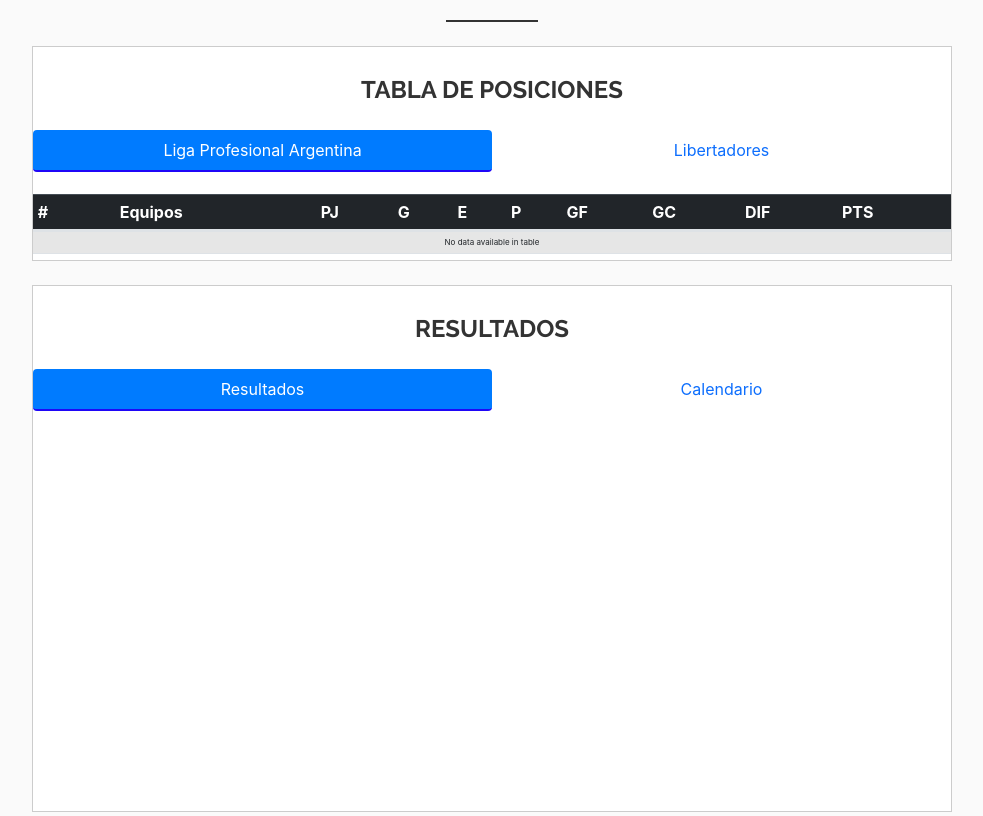
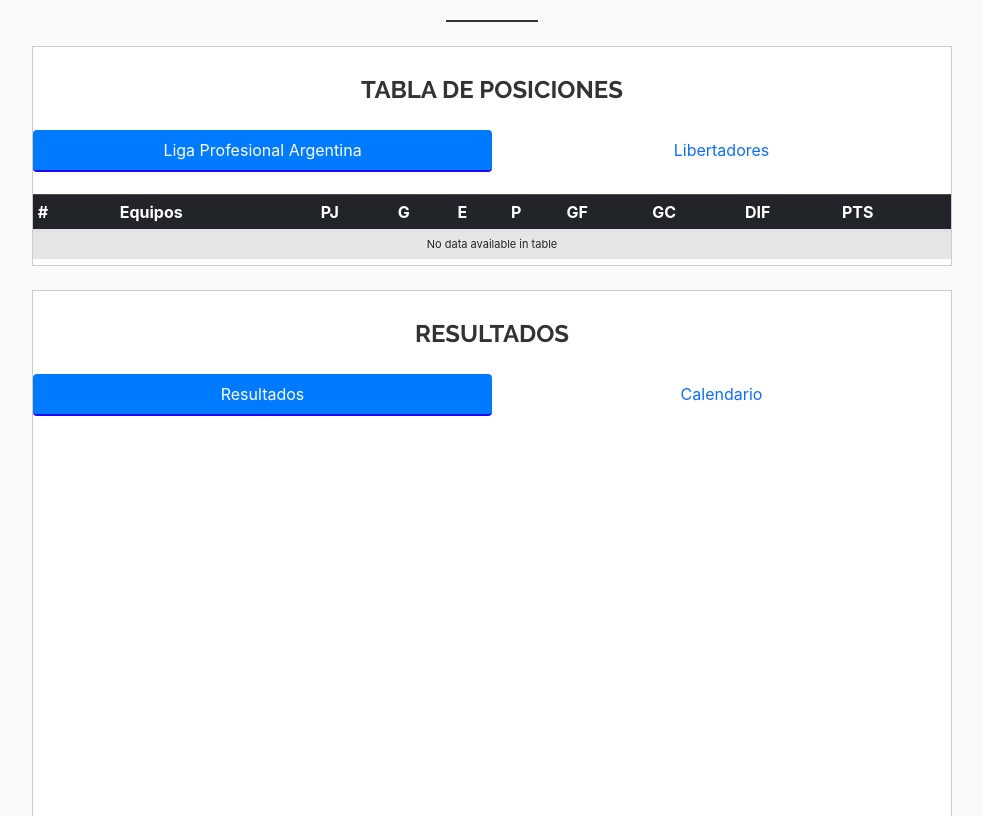
Before and after one commit to mauroac26/proyectoVelez, a Django app: page / in a window 1280 px wide. Shown: the part 3356-4172 px from the top of the page, without its empty margins (148-1131 px from the left). Run offline with Django 3.2, Linux system fonts and the light colour scheme; data that the repository does not hold is empty; some libraries are stand-ins or nearby versions.

Commit message:
cambios fo-size td

```diff
--- a/main/static/css/style.css
+++ b/main/static/css/style.css
@@ -1215,7 +1215,7 @@ div#preloader {
 }
 
 table td{
-  font-size: 8px;
+  font-size: 11px;
 }
 /*--------------------------------------------------------------
 # Testimonials
```
